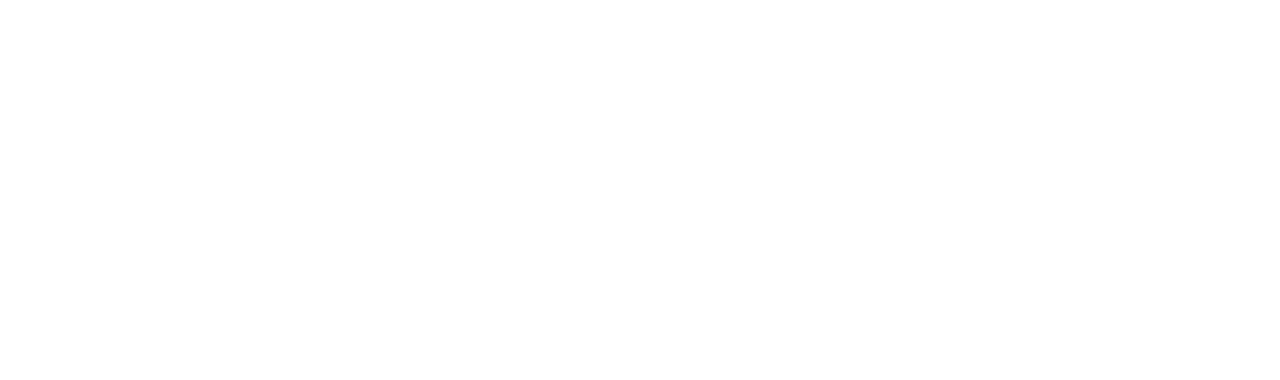
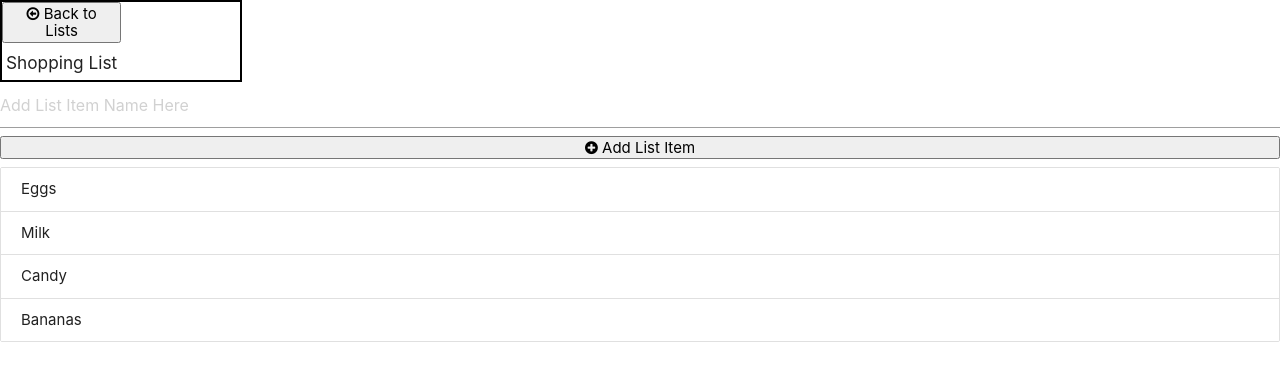
Before and after one commit to auldsy-ababua/Shopping-List-App, a plain HTML site: page list.html in a window 1280 px wide. Drawn offline with nearby package versions, Linux system fonts and the light colour scheme.

Commit message:
newest changes

```diff
--- a/list.html
+++ b/list.html
@@ -2,12 +2,26 @@
 <html lang="en">
 <head>
     <meta charset="UTF-8">
+    <link rel="stylesheet" href="https://maxcdn.bootstrapcdn.com/font-awesome/4.6.1/css/font-awesome.min.css">
+    <meta name="viewport" content="width=device-width, initial-scale=1.0">
+    <link rel="stylesheet" href="https://cdnjs.cloudflare.com/ajax/libs/materialize/0.97.6/css/materialize.min.css">
+    <script src="https://cdnjs.cloudflare.com/ajax/libs/materialize/0.97.6/js/materialize.min.js"></script>
     <link type="text/css" rel="stylesheet" href="styles.css" />
-    <title>Shopping List App</title>
+    <title>List View</title>
 </head>
 <body>
-
-
+<div class="list-header">
+    <button class="back-button"><i class="fa fa-arrow-circle-o-left" aria-hidden="true"></i></i> Back to Lists</button>
+    <h6>Shopping List</h6>
+</div>
+<input id="list-item-input" type="text" placeholder="Add List Item Name Here"/>
+<button class="new-item-button"><i class="fa fa-plus-circle" aria-hidden="true"></i> Add List Item</button>
+<ul class="collection">
+    <li class="collection-item">Eggs</li>
+    <li class="collection-item">Milk</li>
+    <li class="collection-item">Candy</li>
+    <li class="collection-item">Bananas</li>
+</ul>
 <script src="jquery.min.js"></script>
 <script src="list.js"></script>
 </body>
--- a/styles.css
+++ b/styles.css
@@ -1,12 +1,17 @@
 .masthead-title {
     text-align: center;
 }
-.text input {
+#list-name-input, .new-list, #list-item-input, .new-item-button {
     width: 100%;
 }
-.new-list {
-    width: 100%;
+.list-header {
+    justify-content: space-between;
+    border: solid black 2px;
+    display: inline-block;
 }
-.lists li {
 
+.back-button, h6 {
+    width: 50%;
+    text-align: center;
+    display: inline-block;
 }
```
Also changed, not shown: index.js (+14 -2 lines).
